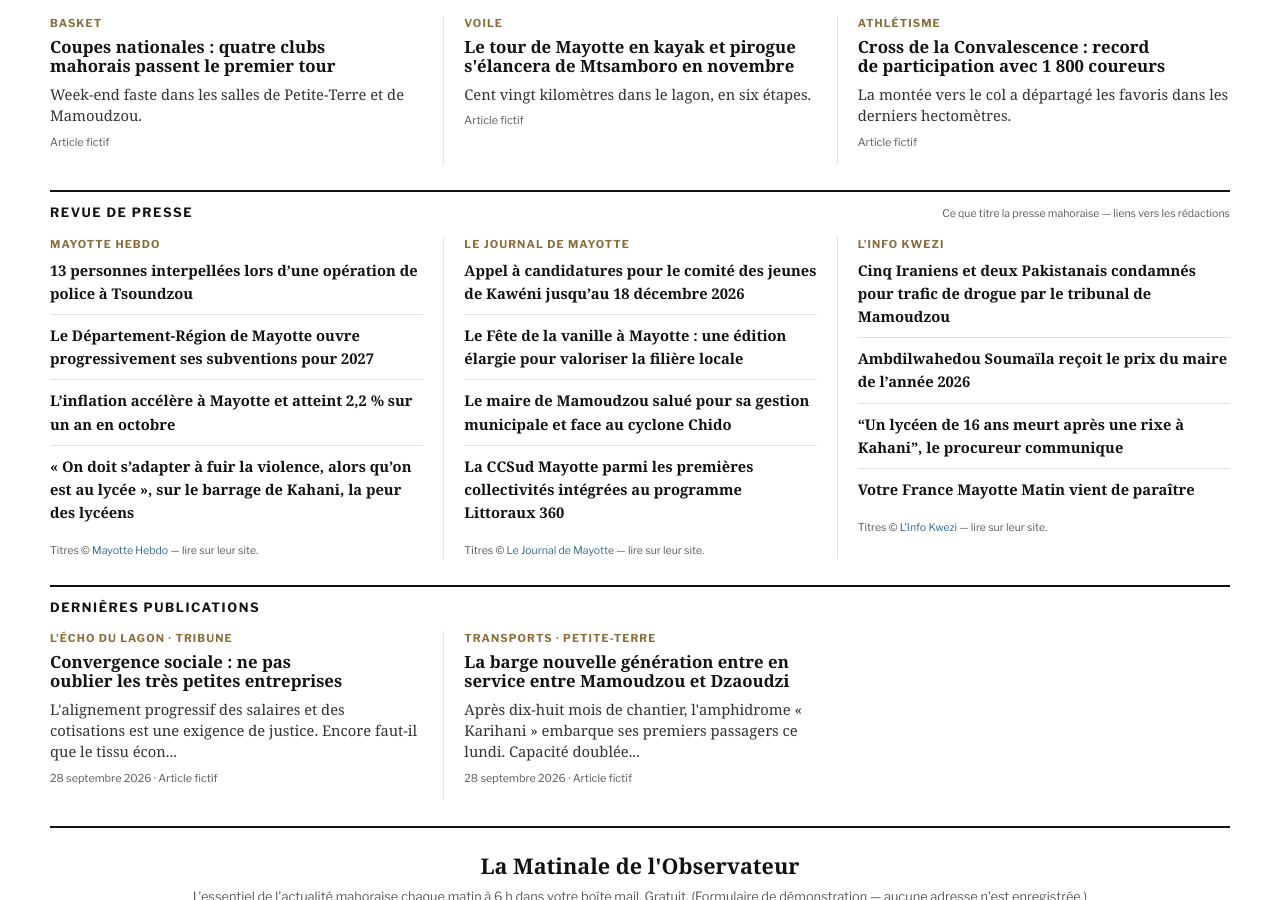
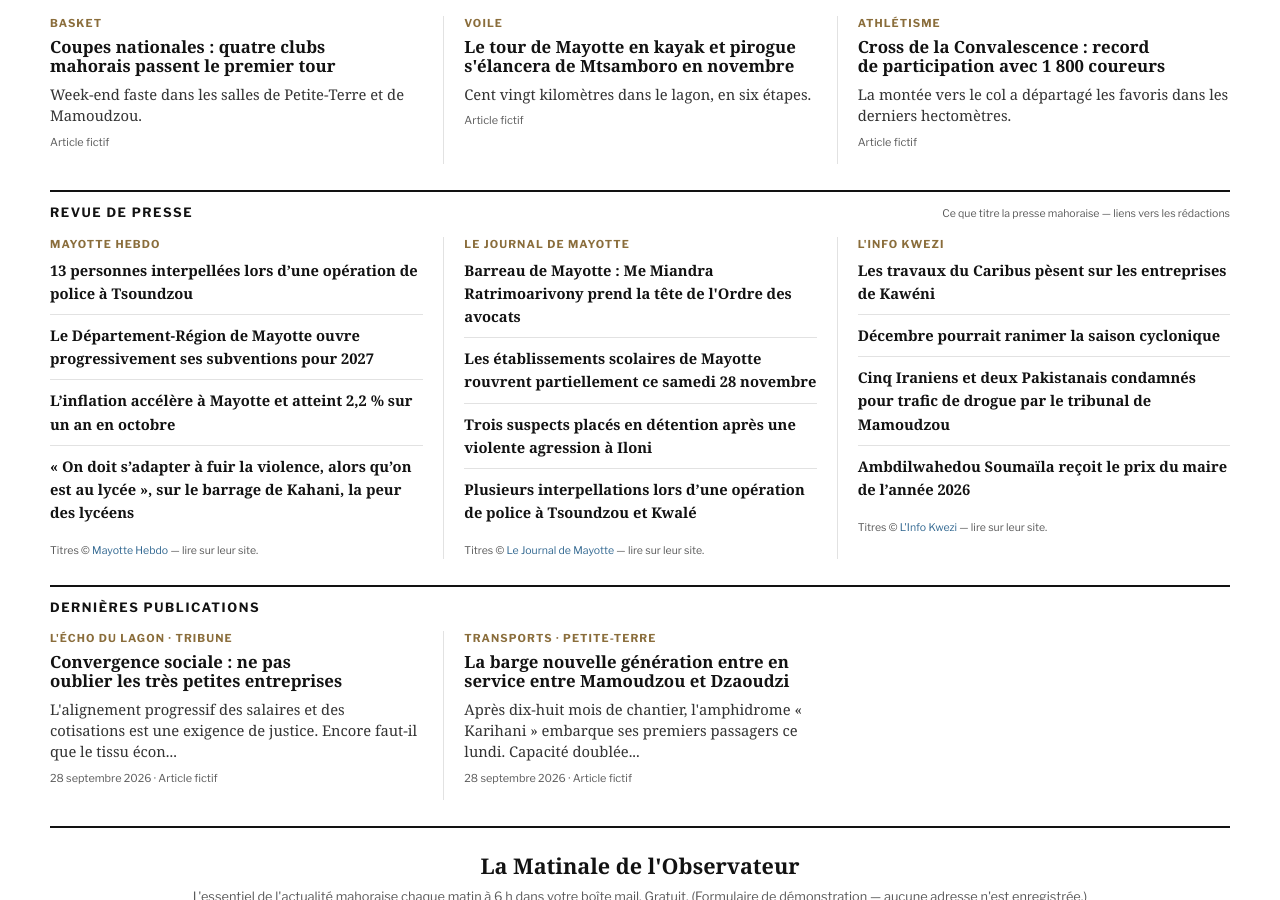
Before and after one commit to esdine/observateur-mayotte, a Jekyll site: the page built from index.html, in a window 1280 px wide and 900 px high, scrolled down 2796 px. Built offline with Jekyll 4.4.1, drawn with Linux system fonts in a browser that asks for light colours; some web fonts are replaced; some of the changed text lies outside the part shown.

Commit message:
Édition du matin : météo et revue de presse

```diff
--- a/_data/revue.yml
+++ b/_data/revue.yml
@@ -14,22 +14,22 @@ sources:
   - nom: "Le Journal de Mayotte"
     site: "https://lejournaldemayotte.yt/"
     titres:
-      - titre: "Appel à candidatures pour le comité des jeunes de Kawéni jusqu’au 18 décembre 2026"
-        lien: "https://lejournaldemayotte.yt/articles/appel-a-candidatures-pour-le-comite-des-jeunes-de-kaweni-jusquau-18-decembre-2026"
-      - titre: "Le Fête de la vanille à Mayotte : une édition élargie pour valoriser la filière locale"
-        lien: "https://lejournaldemayotte.yt/articles/le-fete-de-la-vanille-a-mayotte-une-edition-elargie-pour-valoriser-la-filiere-locale-copie-copie-copie"
-      - titre: "Le maire de Mamoudzou salué pour sa gestion municipale et face au cyclone Chido"
-        lien: "https://lejournaldemayotte.yt/articles/le-maire-de-mamoudzou-salue-pour-sa-gestion-municipale-et-face-au-cyclone-chido"
-      - titre: "La CCSud Mayotte parmi les premières collectivités intégrées au programme Littoraux 360"
-        lien: "https://lejournaldemayotte.yt/articles/la-ccsud-mayotte-parmi-les-premieres-collectivites-integrees-au-programme-littoraux-360"
+      - titre: "Barreau de Mayotte : Me Miandra Ratrimoarivony prend la tête de l'Ordre des avocats"
+        lien: "https://lejournaldemayotte.yt/articles/barreau-de-mayotte-me-miandra-ratrimoarivony-prend-la-tete-de-lordre-des-avocats"
+      - titre: "Les établissements scolaires de Mayotte rouvrent partiellement ce samedi 28 novembre"
+        lien: "https://lejournaldemayotte.yt/articles/les-etablissements-scolaires-de-mayotte-rouvrent-partiellement-ce-samedi-28-novembre"
+      - titre: "Trois suspects placés en détention après une violente agression à Iloni"
+        lien: "https://lejournaldemayotte.yt/articles/trois-suspects-places-en-detention-apres-une-violente-agression-a-iloni"
+      - titre: "Plusieurs interpellations lors d’une opération de police à Tsoundzou et Kwalé"
+        lien: "https://lejournaldemayotte.yt/articles/plusieurs-interpellations-lors-dune-operation-de-police-a-tsoundzou-et-kwale"
   - nom: "L'Info Kwezi"
     site: "https://www.linfokwezi.fr/"
     titres:
+      - titre: "Les travaux du Caribus pèsent sur les entreprises de Kawéni"
+        lien: "https://www.linfokwezi.fr/les-travaux-du-caribus-pesent-sur-les-entreprises-de-kaweni/"
+      - titre: "Décembre pourrait ranimer la saison cyclonique"
+        lien: "https://www.linfokwezi.fr/decembre-pourrait-ranimer-la-saison-cyclonique/"
       - titre: "Cinq Iraniens et deux Pakistanais condamnés pour trafic de drogue par le tribunal de Mamoudzou"
         lien: "https://www.linfokwezi.fr/cinq-iraniens-et-deux-pakistanais-condamnes-pour-trafic-de-drogue-par-le-tribunal-de-mamoudzou/"
       - titre: "Ambdilwahedou Soumaïla reçoit le prix du maire de l’année 2026"
         lien: "https://www.linfokwezi.fr/ambdilwahedou-soumaila-recoit-le-prix-du-maire-de-lannee-2026/"
-      - titre: "“Un lycéen de 16 ans meurt après une rixe à Kahani”, le procureur communique"
-        lien: "https://www.linfokwezi.fr/un-lyceen-de-16-ans-meurt-apres-une-rixe-a-kahani/"
-      - titre: "Votre France Mayotte Matin vient de paraître"
-        lien: "https://www.linfokwezi.fr/votre-france-mayotte-matin-vient-de-paraitre-255/"
```
Also changed, not shown: _data/meteo.yml (+6 -6 lines).
